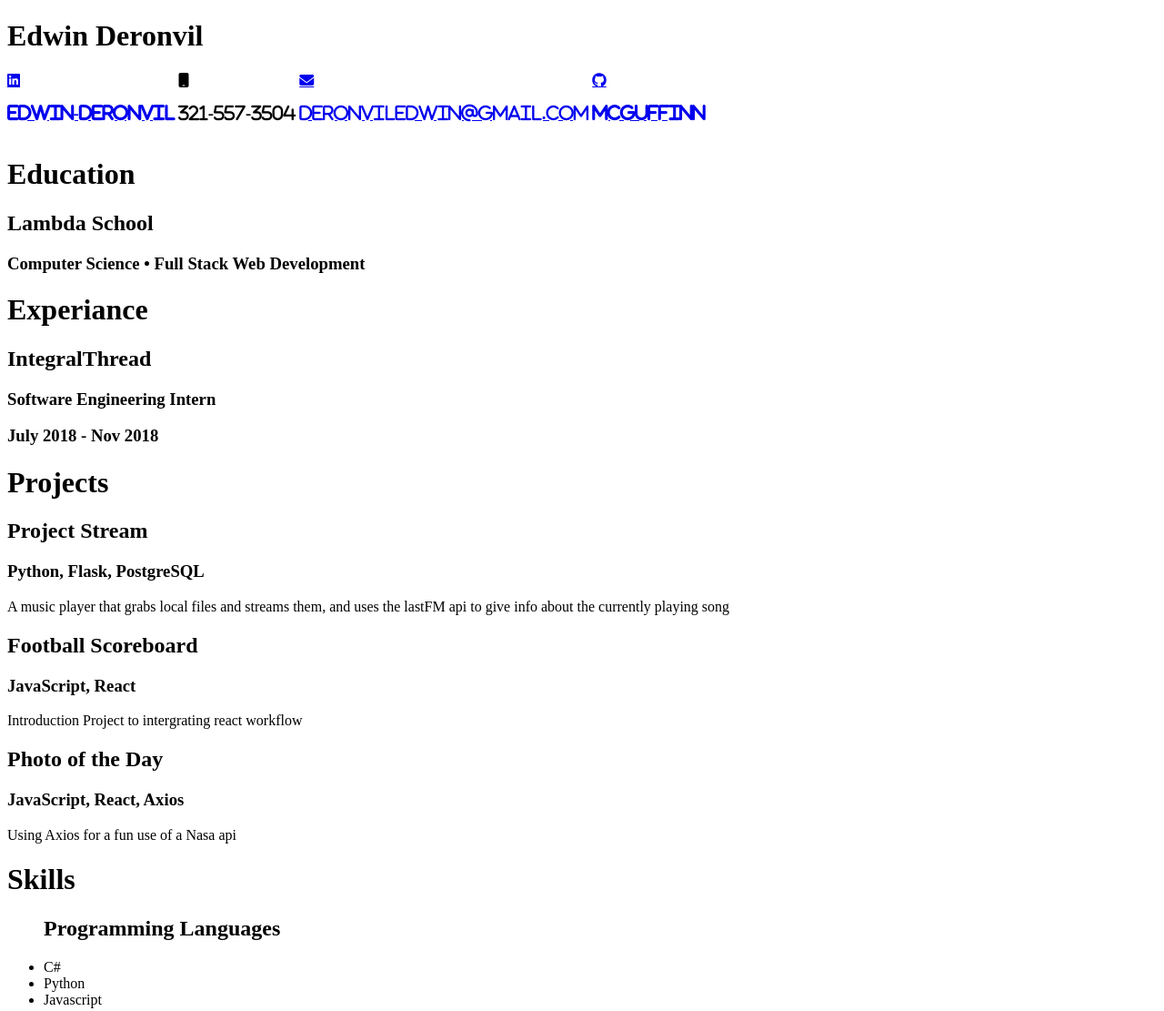
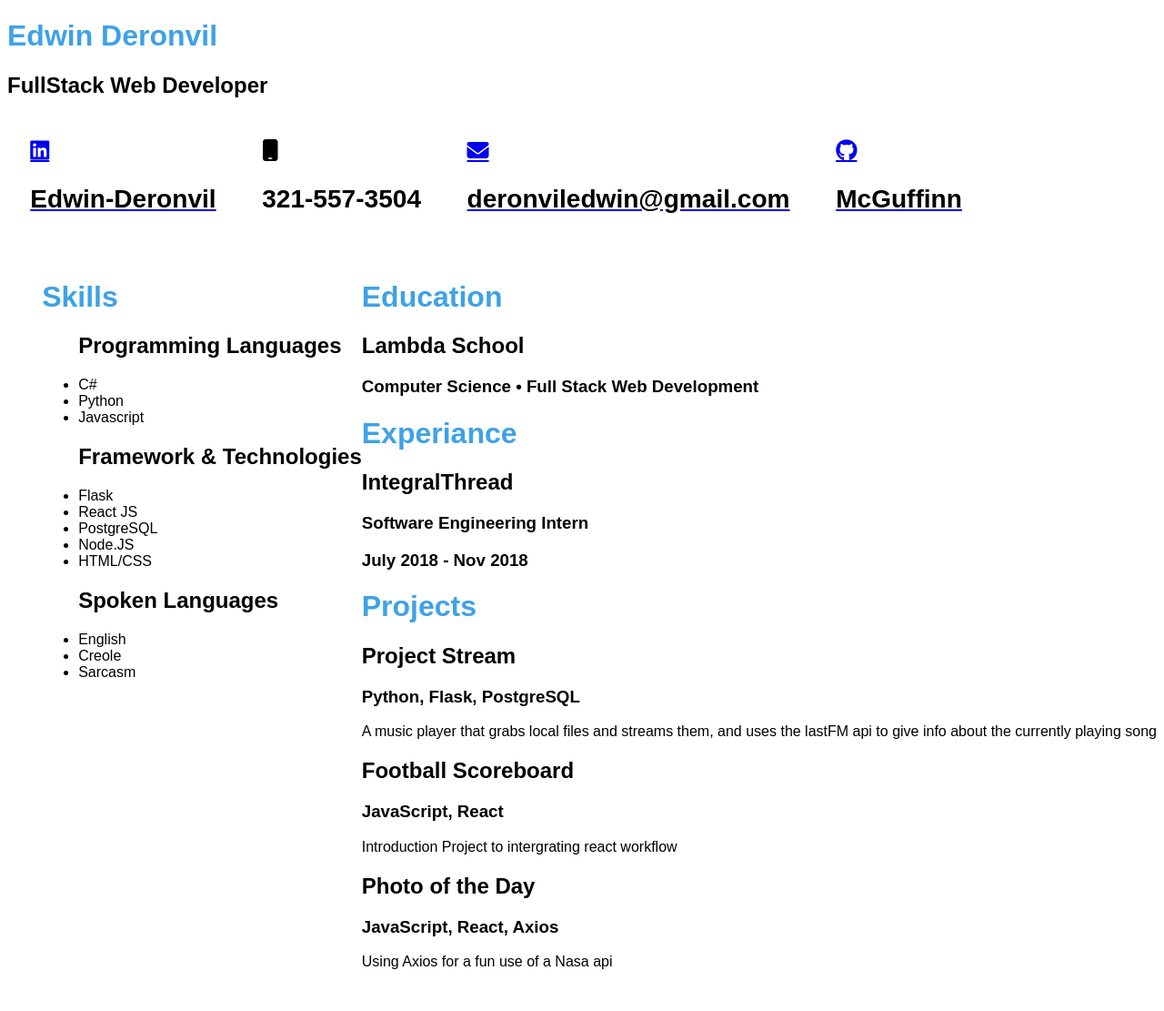
Before and after one commit to Mcguffinn/Resumev2.0, a plain HTML site: page index.html in a window 1280 px wide. Shown: the top 1111 px of the page at 91% size. After the commit the page ends 1090 px from the top, so only its background shows below. Drawn offline with nearby package versions, Linux system fonts and the light colour scheme; a web font is replaced by a local one.

Commit message:
finally got things working

```diff
--- a/index.html
+++ b/index.html
@@ -9,7 +9,7 @@
 
     <title>Deronvil-Edwin-Resume</title>
 
-    <link rel="stylesheet/less" type="text/css" href="styles.less" />
+    <link rel="stylesheet" type="text/css" href="css/index.css" />
 
 </head>
 
@@ -17,8 +17,11 @@
     <div class='container'>
 
         <div class='header'>
+            <div class='name'>
+                <h1>Edwin Deronvil</h1>
+                <h2>FullStack Web Developer</h2>
+            </div>
 
-            <h1> Edwin Deronvil</h1>
 
             <nav class='nav-contact'>
                 <a href='https://www.linkedin.com/in/edwin-deronvil-ab9499177/' class ='fab fa-linkedin'><h3>Edwin-Deronvil</h3></a>
--- a/less/index.less
+++ b/less/index.less
@@ -1 +1,3 @@
 @import "mixins";
+@import "main.less";
+@import url('https://fonts.googleapis.com/css?family=Rubik:300&display=swap');
--- /dev/null
+++ b/less/main.less
@@ -0,0 +1,48 @@
+@import url('https://fonts.googleapis.com/css?family=Rubik:300&display=swap');
+
+
+// article, aside, details, figcaption, figure,
+// footer, header, hgroup, menu, nav, section {
+//     display: block;
+// }
+
+
+body{
+    font-family: 'Rubik', sans-serif;
+
+    .container{
+        h1{
+            .style(@decore: none, @color: #3ea2e6);
+        }
+        h2 h3{
+            .font-spacer();
+        }
+
+        .header{
+            .name{
+                h1{
+                    margin: 10% none;
+                }
+            }
+
+        }
+        .nav-contact{
+            display: flex;
+            flex-direction: row;
+
+            a{
+                .font-spacer();
+            }
+            h3{
+                .style(@decore: none, @color: #000000);
+            }
+
+        }
+
+        .main{
+            display: flex;
+            flex-direction: row-reverse;
+        }
+
+    }
+}
--- a/less/mixins.less
+++ b/less/mixins.less
@@ -2,4 +2,10 @@
     font-family: @font, sans-serif;
     text-decoration: @decore;
     color: @color;
-};
+}
+
+.font-spacer(){
+    font-size: 100%;
+    margin: 2% 2%;
+    font-size: 1.5rem;
+}
```
Also changed, not shown: css/index.css.
